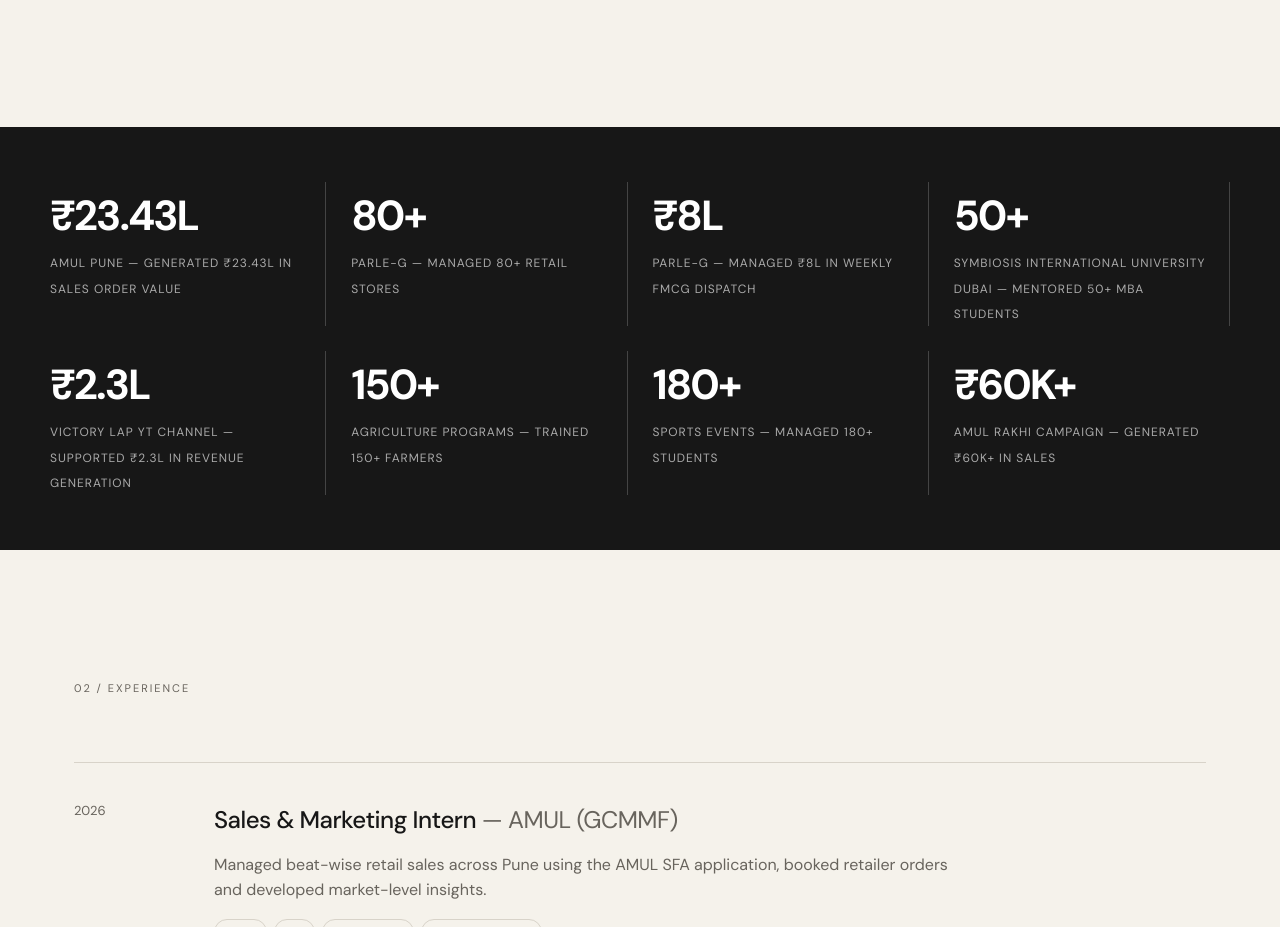
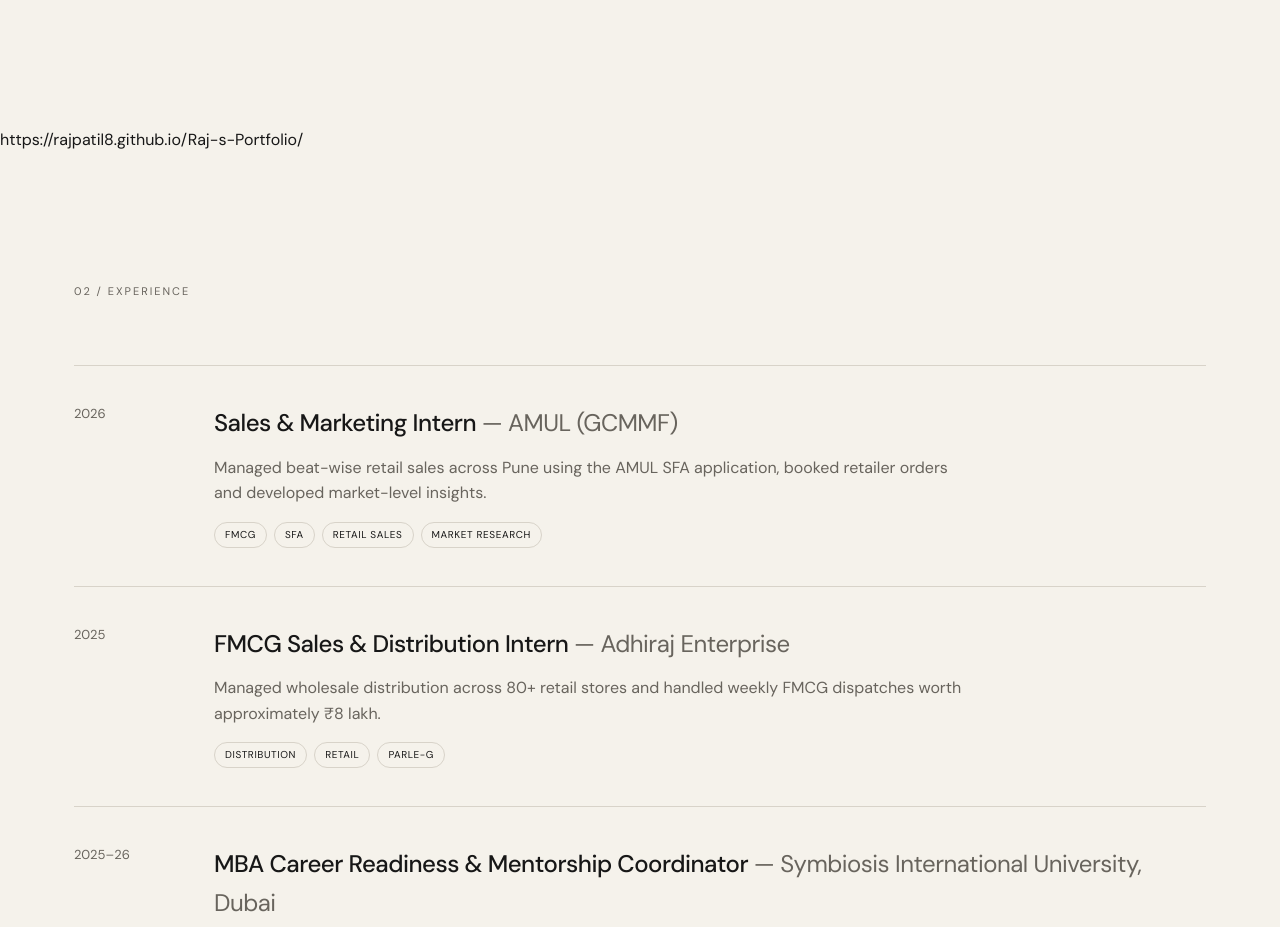
Before and after one commit to RajPatil8/Raj-s-Portfolio, a plain HTML site: page index.html in a window 1280 px wide. Shown: the part 1432-2359 px from the top of the page. Drawn offline with nearby package versions, Linux system fonts and the light colour scheme.

Commit message:
Update index.html

```diff
--- a/index.html
+++ b/index.html
@@ -81,50 +81,7 @@
       </div>
     </section>
 
-<section class="stats">
-
-  <div>
-    <strong>₹23.43L</strong>
-    <span>AMUL Pune — Generated ₹23.43L in sales order value</span>
-  </div>
-
-  <div>
-    <strong>80+</strong>
-    <span>Parle-G — Managed 80+ retail stores</span>
-  </div>
-
-  <div>
-    <strong>₹8L</strong>
-    <span>Parle-G — Managed ₹8L in weekly FMCG dispatch</span>
-  </div>
-
-  <div>
-    <strong>50+</strong>
-    <span>Symbiosis International University Dubai — Mentored 50+ MBA students</span>
-  </div>
-
-  <div>
-    <strong>₹2.3L</strong>
-    <span>Victory Lap YT Channel — Supported ₹2.3L in revenue generation</span>
-  </div>
-
-  <div>
-    <strong>150+</strong>
-    <span>Agriculture Programs — Trained 150+ farmers</span>
-  </div>
-
-  <div>
-    <strong>180+</strong>
-    <span>Sports Events — Managed 180+ students</span>
-  </div>
-
-  <div>
-    <strong>₹60K+</strong>
-    <span>AMUL Rakhi Campaign — Generated ₹60K+ in sales</span>
-  </div>
-
-</section>
-
+https://rajpatil8.github.io/Raj-s-Portfolio/
 
     <section class="section" id="experience">
       <div class="section-label">02 / Experience</div>
```
